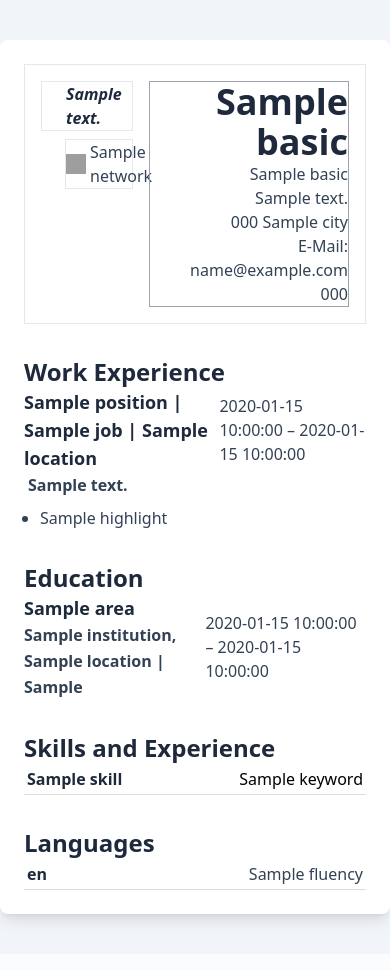
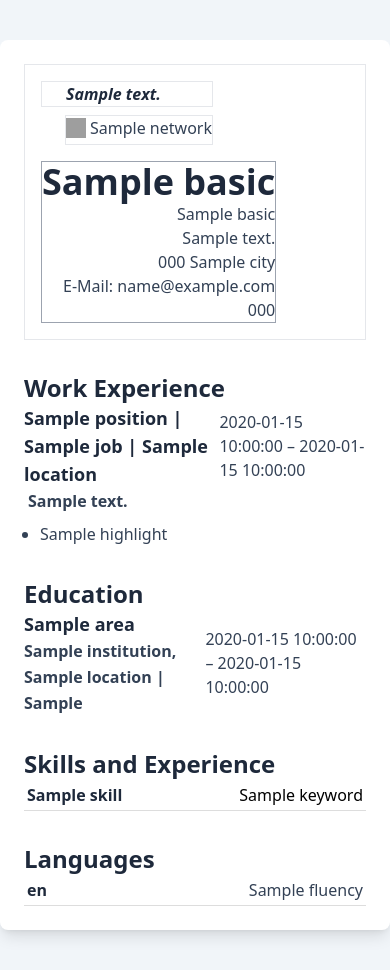
Before and after one commit to frzb/resume, a Python web app: template input/templates/template.j2 in a window 390 px wide. Before the commit the page ends 930 px from the top, so only its background shows below. Run offline with Jinja, Linux system fonts and the light colour scheme; the template is opened without the code that fills it: most values are stand-ins (such as "Sample title", 1, 10 or a date in 2020); grey boxes are pictures that could not be loaded.

Commit message:
Used Tailwind utility class to responsive switch to rows

```diff
--- a/input/templates/template.j2
+++ b/input/templates/template.j2
@@ -74,7 +74,7 @@
         <!-- Main Container -->
         <div class="max-w-4xl mx-auto p-6 bg-white shadow-lg rounded-lg m-10">
             <!-- Parent Container -->
-            <div class="flex gap-4 border p-4 items-start justify-between">
+            <div class="flex flex-col sm:flex-row  gap-4 border p-4 items-start justify-between">
                 <!-- Left Column -->
                 <div class="flex flex-col gap-2 flex-1">
                     <!-- Top Field -->
```
